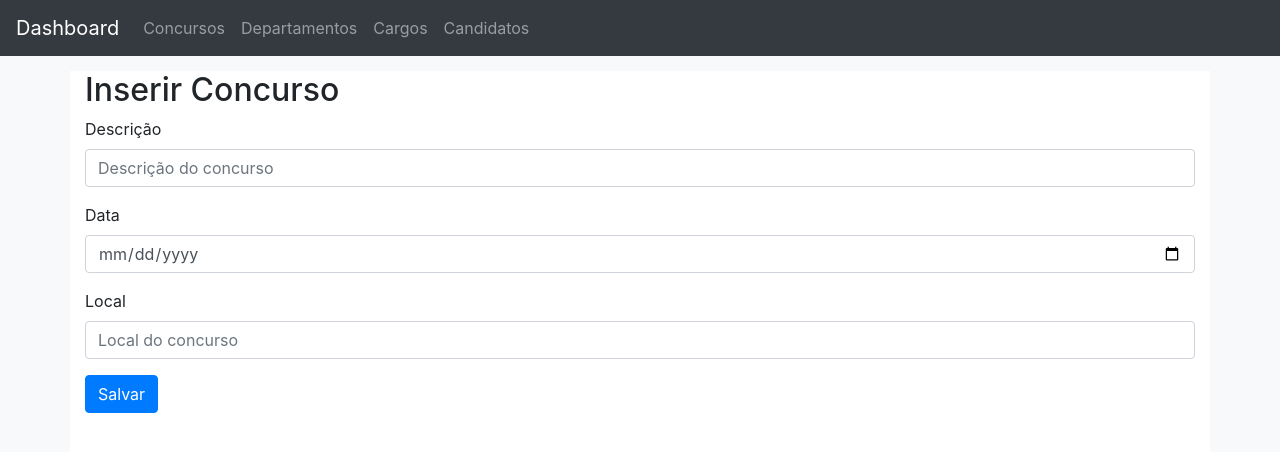
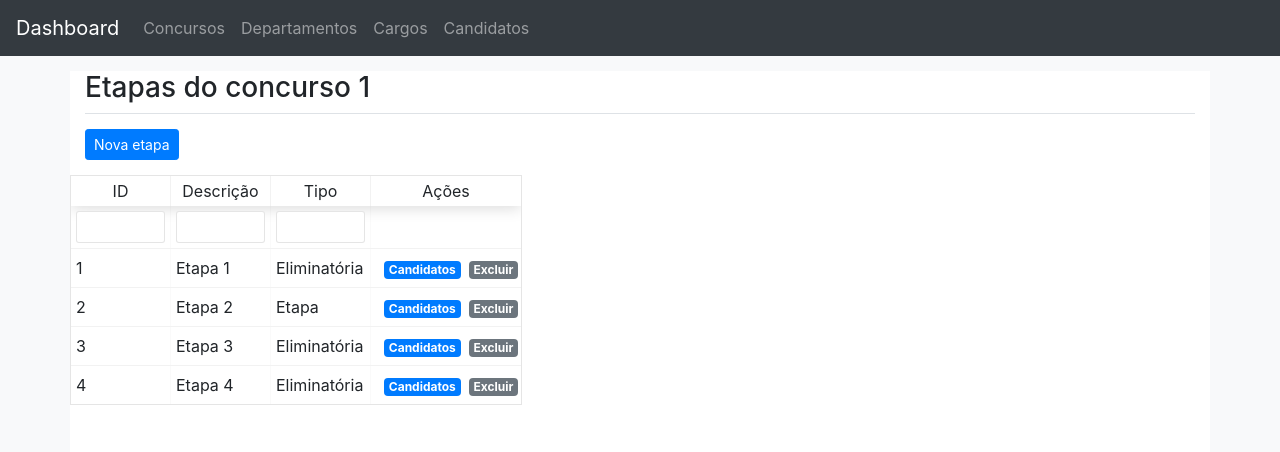
Before and after one commit to RodrigoPetter/trabalho-g2, a React (Create React App) app in the folder client/: page /concurso/1/etapas in a window 1280 px wide. Shown: the top 452 px of the page. Built offline with nearby package versions, Linux system fonts and the light colour scheme.

Commit message:
Rota etapas do concurso

```diff
--- a/client/src/App.js
+++ b/client/src/App.js
@@ -1,5 +1,5 @@
 import React, {Component} from 'react';
-import {BrowserRouter as Router, Route, Link} from "react-router-dom";
+import {BrowserRouter as Router, Route, NavLink, Switch} from "react-router-dom";
 
 import Concursos from "./components/concurso/concursos";
 import ConcursoForm from "./components/concurso/concursoForm";
@@ -16,24 +16,26 @@ class App extends Component {
             <Router>
                 <div>
                     <nav className="navbar navbar-expand-lg navbar-dark bg-dark">
-                        <Link className="navbar-brand" to="/">Dashboard</Link>
+                        <NavLink className="navbar-brand" to="/">Dashboard</NavLink>
                         <div className="collapse navbar-collapse" id="navbarNavAltMarkup">
                             <div className="navbar-nav">
-                                <Link className="nav-item nav-link" to="/concursos">Concursos</Link>
-                                <Link className="nav-item nav-link" to="/departamentos">Departamentos</Link>
-                                <Link className="nav-item nav-link" to="/cargos">Cargos</Link>
-                                <Link className="nav-item nav-link" to="/candidatos">Candidatos</Link>
+                                <NavLink className="nav-item nav-link" to="/concursos">Concursos</NavLink>
+                                <NavLink className="nav-item nav-link" to="/departamentos">Departamentos</NavLink>
+                                <NavLink className="nav-item nav-link" to="/cargos">Cargos</NavLink>
+                                <NavLink className="nav-item nav-link" to="/candidatos">Candidatos</NavLink>
                             </div>
                         </div>
                     </nav>
+                    <Switch>
                         <Route exact path="/" component={Dashboard}/>
                         <Route path="/concursos" component={Concursos}/>
-                    <Route path="/etapas" component={Etapas}/>
+                        <Route path="/concurso/:id/etapas" component={Etapas}/>
                         <Route path="/candidatos-etapa" component={CandidatosEtapa}/>
                         <Route path="/concurso" component={ConcursoForm}/>
                         <Route path="/departamentos" component={Departamentos}/>
                         <Route path="/cargos" component={Cargos}/>
                         <Route path="/candidatos" component={Candidatos}/>
+                    </Switch>
                 </div>
             </Router>
         );
--- a/client/src/components/concurso/concursos.js
+++ b/client/src/components/concurso/concursos.js
@@ -3,10 +3,9 @@ import ReactTable from "react-table";
 
 let formURL = "/concurso/";
 
-function actions() {
-
+function actions(id) {
     return <div>
-        <a href="/etapas" className="badge badge-primary ml-2">Etapas</a>
+        <a href={"concurso/" + id + "/etapas"} className="badge badge-primary ml-2">Etapas</a>
         <a href="#" className="badge badge-secondary ml-2">Excluir</a>
     </div>
 }
@@ -17,41 +16,41 @@ const data = [{
     data: '2018-05-17',
     local: 'Porto Alegre',
     etapa: 'Inscrições',
-    acoes: actions()
+    acoes: actions(1)
 }, {
     id: '2',
     descricao: 'Concurso 2',
     data: '2018-05-17',
     local: 'Porto Alegre',
     etapa: 'Avaliação Médica',
-    acoes: actions()
+    acoes: actions(1)
 }, {
     id: '3',
     descricao: 'Concurso 3',
     data: '2018-05-17',
     local: 'Porto Alegre',
     etapa: 'Inscrições',
-    acoes: actions()
+    acoes: actions(1)
 }, {
     id: '4',
     descricao: 'Concurso 4',
     data: '2018-05-17',
     local: 'Porto Alegre',
     etapa: 'Inscrições',
-    acoes: actions()
+    acoes: actions(1)
 }, {
     id: '5',
     descricao: 'Concurso 5',
     data: '2018-05-17',
     local: 'Porto Alegre',
     etapa: 'Inscrições',
-    acoes: actions()
+    acoes: actions(1)
 }];
 
 const columns = [{
     Header: 'ID',
     accessor: 'id' // String-based value accessors!
-},{
+}, {
     Header: 'Descrição',
     accessor: 'descricao' // String-based value accessors!
 }, {
@@ -79,7 +78,9 @@ class Concursos extends Component {
                 <div className="row margin15">
                     <div className="col">
                         <button type="button" className="btn btn-primary btn-sm"
-                                onClick={function(){document.location.href = formURL}}>Novo concurso
+                                onClick={function () {
+                                    document.location.href = formURL
+                                }}>Novo concurso
                         </button>
                     </div>
                 </div>
--- a/client/src/components/concurso/etapas.js
+++ b/client/src/components/concurso/etapas.js
@@ -48,11 +48,18 @@ const columns = [{
     minWidth: 150
 }];
 
-class Concursos extends Component {
+class Etapas extends Component {
+    constructor(props){
+        super(props);
+        this.state = {
+            concursoId: props.match.params.id
+        };
+    }
+
     render() {
         return (
             <div className="container bg-white">
-                <h3 className="border-bottom border-gray pb-2 mb-0">Etapas do concurso</h3>
+                <h3 className="border-bottom border-gray pb-2 mb-0">Etapas do concurso {this.state.concursoId}</h3>
                 <div className="row margin15">
                     <div className="col">
                         <button type="button" className="btn btn-primary btn-sm"
@@ -76,4 +83,4 @@ class Concursos extends Component {
     }
 }
 
-export default Concursos;
+export default Etapas;
```
Lines whose indentation alone changed are shown as unchanged.
